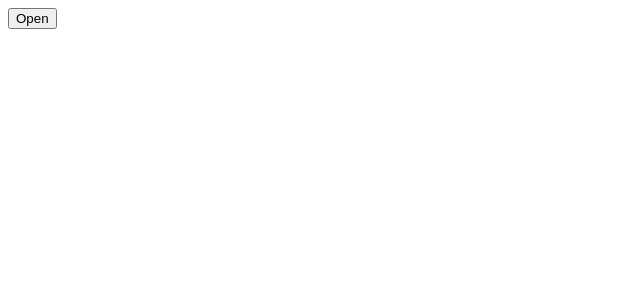
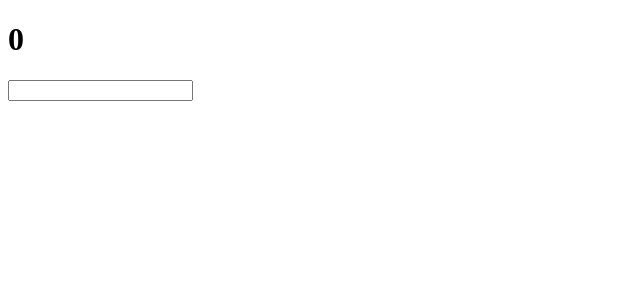
Before and after one commit to R-Islombek/React_Amaliyot, a React (Vite) app: page / in a window 1280 px wide. Shown: the top 300 px of the page, without its empty margins (0-640 px from the left). Built offline with nearby package versions, Linux system fonts and the light colour scheme.

Commit message:
inputdan qiymat olish ko'rdik

```diff
--- a/src/App.jsx
+++ b/src/App.jsx
@@ -1,11 +1,11 @@
 import React from 'react'
-import { useState } from 'react'
+
 const App = () => {
-  const [open, setOpen] =  useState()
+  const [count, setCount] = React.useState(0)
   return (
     <div>
-          <button onClick={()=>setOpen(!open)} >Open</button>
-          <dialog open={open} >Message</dialog>
+            <h1>{count}</h1>
+            <input type="text" onChange={(e) => setCount(e.target.value)} />
     </div>
   )
 }
```
